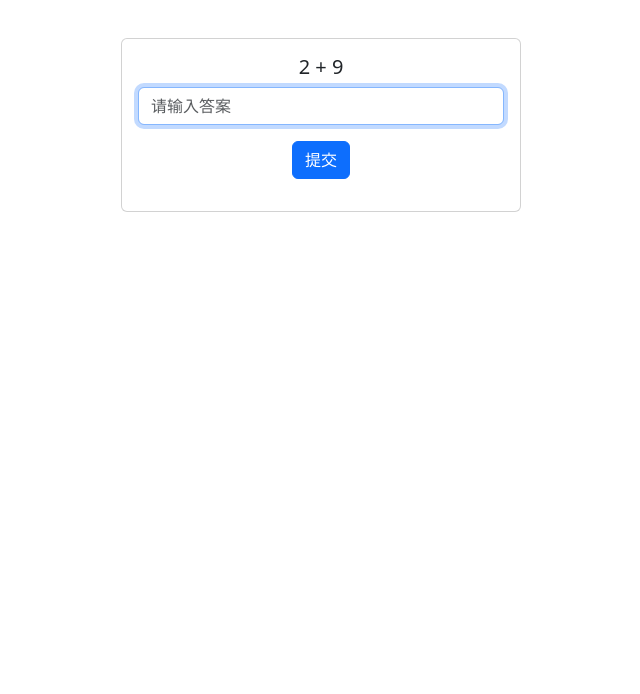
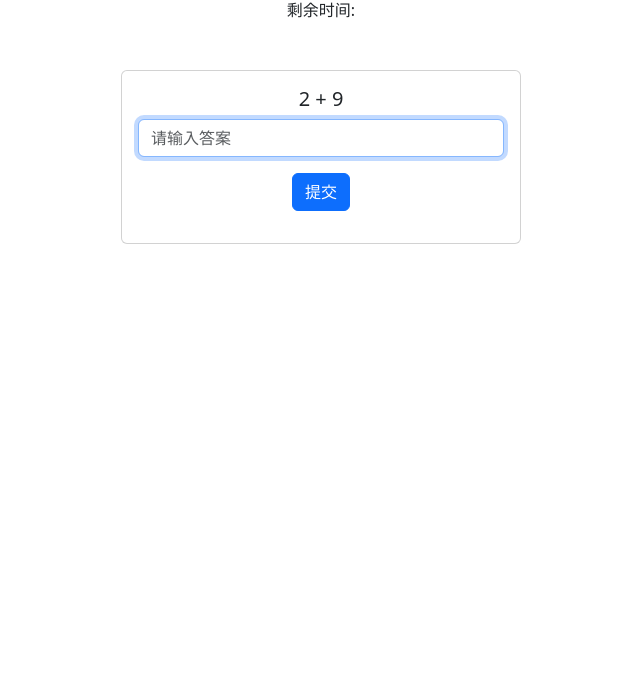
Before and after one commit to xiaoq-in/test, a plain HTML site: page index.html in a window 1280 px wide. Shown: the part 106-800 px from the top of the page, without its empty margins (319-959 px from the left). Drawn offline with nearby package versions, Linux system fonts and the light colour scheme.

Commit message:
Update index.html

```diff
--- a/index.html
+++ b/index.html
@@ -8,6 +8,7 @@
 <body>
   <div class="container">
     <h1 class="mt-5">口算测试</h1>
+    <div id="timer">剩余时间: <span id="countdown"></span></div>
     <div class="card mt-5">
       <div class="card-body">
         <h5 class="card-title" id="question"></h5>
```
